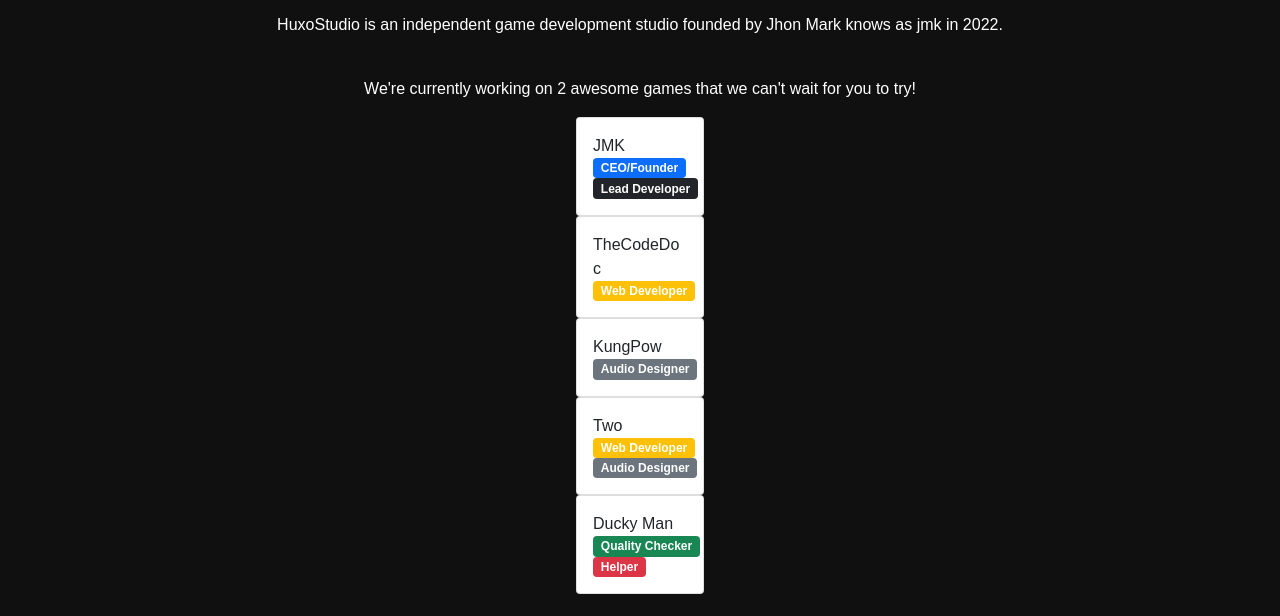
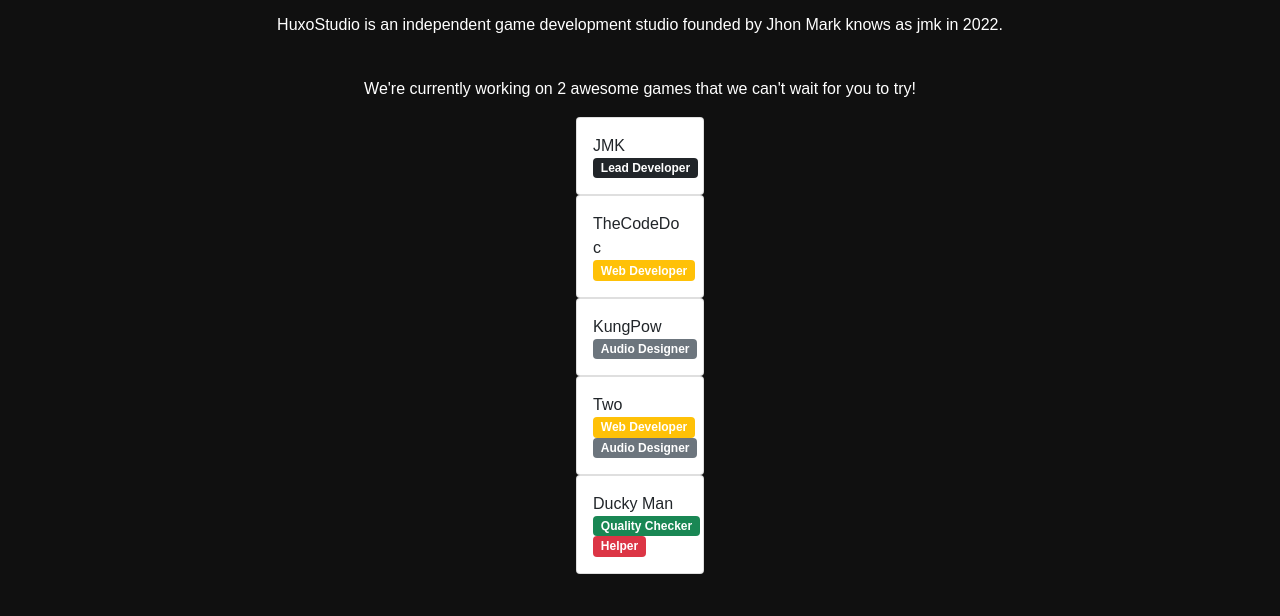
Before and after one commit to dune-studios/huxo, a website: page index.html in a window 1280 px wide. Shown: the part 184-800 px from the top of the page. Drawn offline with nearby package versions, Linux system fonts and the light colour scheme; a web font is replaced by a local one.

Commit message:
Update index.html

```diff
--- a/index.html
+++ b/index.html
@@ -147,7 +147,7 @@ font-family: 'YT Sans'
     <div class="text-align:center;">
 <div class="card translate-middle-x" style="width: 10%; margin-left: 50vw;">
   <div class="card-body">
-    JMK <span class="badge bg-primary">CEO/Founder</span> <span class="badge bg-dark">Lead Developer</span>
+    JMK <span class="badge bg-dark">Lead Developer</span>
   </div>
 </div>
       <div class="card translate-middle-x" style="width: 10%; margin-left: 50vw;">
```
